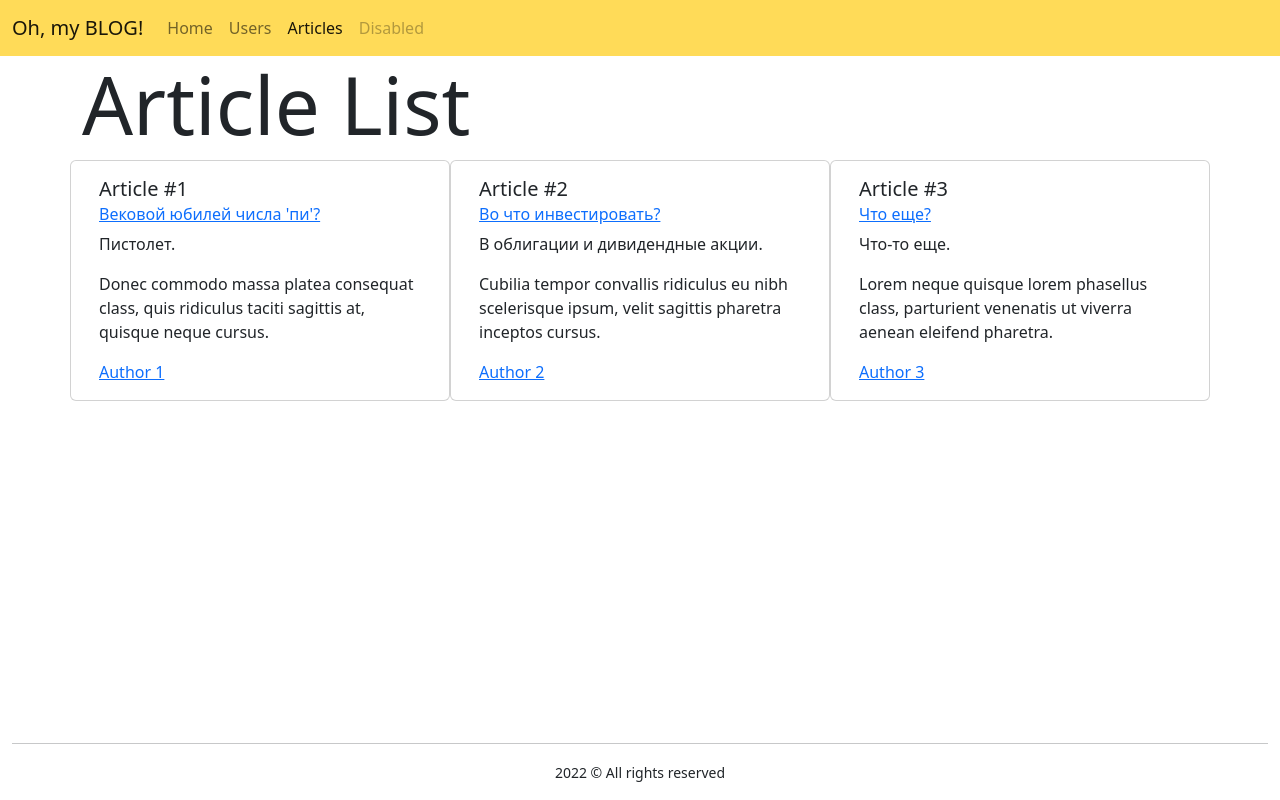
After one commit to Shereshkov-Yuriy/blog, a Flask app: page /articles/ in a window 1280 px wide. The commit adds this page. Run offline with Flask 2, Linux system fonts and the light colour scheme; some libraries are stand-ins or nearby versions.

Commit message:
lesson 2 add articles

```diff
--- /dev/null
+++ b/blog/articles/constants.py
@@ -0,0 +1,17 @@
+ARTICLES = {
+    1: {
+        "title": "Вековой юбилей числа 'пи'?",
+        "text": "Пистолет.",
+        "author": 1,
+    },
+    2: {
+        "title": "Во что инвестировать?",
+        "text": "В облигации и дивидендные акции.",
+        "author": 2,
+    },
+    3: {
+        "title": "Что еще?",
+        "text": "Что-то еще.",
+        "author": 3,
+    },
+}
--- /dev/null
+++ b/blog/articles/views.py
@@ -0,0 +1,32 @@
+from flask import Blueprint, render_template
+from werkzeug.exceptions import NotFound
+
+from blog.articles import constants as ARTICLES
+
+article = Blueprint(
+    "article",
+    __name__,
+    static_folder="../static",
+    url_prefix="/articles/",
+)
+
+
+@article.route("/")
+def article_list():
+    return render_template(
+        "articles/list.html",
+        articles=ARTICLES.ARTICLES,
+    )
+
+
+@article.route("/<int:pk>")
+def get_article(pk: int):
+    try:
+        article_data = ARTICLES.ARTICLES[pk]
+    except KeyError:
+        raise NotFound(f"Articles id {pk} not found.")
+    return render_template(
+        "articles/details.html",
+        article_id=pk,
+        article_data=article_data,
+    )
--- /dev/null
+++ b/blog/templates/articles/list.html
@@ -0,0 +1,26 @@
+{% extends "base.html" %}
+
+{% block title %}Article List{% endblock  %}
+
+{% block content %}
+<h1 class="display-1">Article List</h1>
+
+<div class="row justify-content-md-center">
+
+{% for id, article in articles.items() %}
+<div class="card col-sm" style="width: 18rem;" id="{{ id }}">
+  <div class="card-body">
+    <h5 class="card-title">Article #{{ id }}</h5>
+    <h6 class="card-subtitle mb-2 text-muted">
+      <a href="{{ url_for('article.get_article', pk=id) }}">
+        {{ article.title }}</a></h6>
+    <p class="card-text">{{ article.text }}</p>
+    <p class="card-text">{{ lipsum(n=1, min=12, max=16) }}</p>
+    <a href="{{ url_for('user.get_user', pk=article.author) }}" class="card-link">Author {{ article.author }}</a>
+  </div>
+</div>
+{% endfor %}
+
+</div>
+
+{% endblock content %}
--- a/blog/templates/base.html
+++ b/blog/templates/base.html
@@ -12,11 +12,8 @@
     <link href="{{ url_for('static', filename='css/bootstrap.min.css') }}" rel="stylesheet">
 </head>
 <body>
-    <div class="container" id="header">
-        {% block header %}
-        {% include "navbar.html" %}
-        {% endblock header %}
-    </div>
+
+    {% include "includes/navbar.html" %}
 
     <div class="container" id="content">
         {% block content %}
@@ -24,11 +21,7 @@
         {% endblock content %}
     </div>
 
-    <div class="container" id="footer">
-        {% block footer %}
-
-        {% endblock footer %}
-    </div>
+    {% include "includes/footer.html" %}
 
     <!-- Optional JavaScript; choose one of the two! -->
 
--- /dev/null
+++ b/blog/templates/includes/footer.html
@@ -0,0 +1,4 @@
+<div class="container-fluid fixed-bottom" id="footer">
+  <hr>
+  <p class="text-center"><small>2022 &copy; All rights reserved</small></p>
+</div>
--- a/blog/templates/navbar.html
+++ b/blog/templates/includes/navbar.html
@@ -1,4 +1,4 @@
-<nav class="navbar navbar-expand-lg navbar-light" style="background-color: #ffdb58;">
+<nav class="navbar navbar-expand-lg navbar-light" style="background-color: #ffdb58;" id="navbar">
   <div class="container-fluid">
     <a class="navbar-brand"
       href="{{ url_for("index.index_page") }}">Oh, my BLOG!</a>
@@ -7,12 +7,12 @@
     </button>
     <div class="collapse navbar-collapse" id="navbarNavAltMarkup">
       <div class="navbar-nav">
-        <a class="nav-link active" aria-current="page"
+        <a class="nav-link {% if request.endpoint == "index.index_page" %}active{% endif %}" aria-current="page"
           href="{{ url_for("index.index_page") }}">Home</a>
-        <a class="nav-link"
+        <a class="nav-link {% if request.endpoint == "user.user_list" %}active{% endif %}"
           href="{{ url_for("user.user_list") }}">Users</a>
-        <a class="nav-link"
-          href="#">Articles</a>
+        <a class="nav-link {% if request.endpoint == "article.article_list" %}active{% endif %}"
+          href="{{ url_for("article.article_list") }}">Articles</a>
         <a class="nav-link disabled" href="#" tabindex="-1" aria-disabled="true">Disabled</a>
       </div>
     </div>
--- a/blog/templates/users/list.html
+++ b/blog/templates/users/list.html
@@ -1,12 +1,12 @@
-{% extends 'base.html' %}
+{% extends "base.html" %}
 
 {% block title %}User List{% endblock  %}
 
 {% block content %}
-<h1>User List</h1>
+<h1 class="display-1">User List</h1>
 <ul>
     {% for user_id in users %}
-      <li><a href="{{ url_for("user.get_user", pk=user_id) }}">
+      <li><a href="{{ url_for('user.get_user', pk=user_id) }}">
         {{ users[user_id] }}</a></li>
     {% endfor %}
 </ul>
```
Also changed, not shown: blog/app.py (+6 -4 lines), blog/templates/articles/details.html (added, +11 -0 lines), blog/templates/users/details.html (+5 -3 lines), blog/articles/__init__.py (added), 2 other files.
